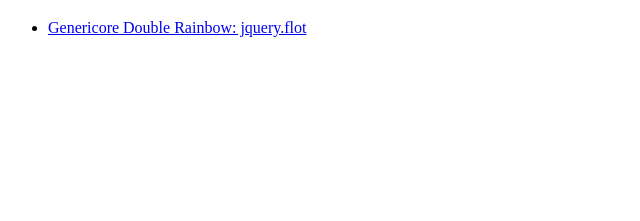
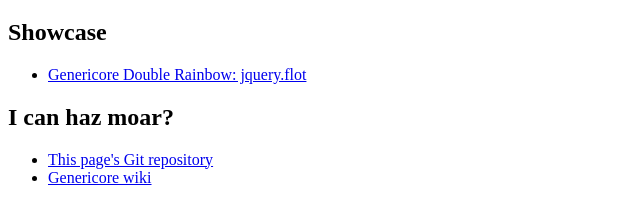
Before and after one commit to shackspace/genericore-double-rainbow, a plain HTML site: page index.html in a window 1280 px wide. Shown: the part 61-282 px from the top of the page, without its empty margins (0-640 px from the left). Drawn offline with Linux system fonts and the light colour scheme.

Commit message:
add links to repository and wiki

```diff
--- a/index.html
+++ b/index.html
@@ -2,6 +2,8 @@
 <title>Genericore Double Rainbow: index</title>
 
 <h1>Genericore Double Rainbow: index</h1>
+
+<h2>Showcase</h2>
 
 <ul>
   <li>
@@ -10,3 +12,18 @@
     </a>
   </li>
 </ul>
+
+<h2>I can haz moar?</h2>
+
+<ul>
+  <li>
+    <a href="https://github.com/shackspace/genericore-double-rainbow">
+      This page's Git repository
+    </a>
+  </li>
+  <li>
+    <a href="https://shackspace.de/wiki/doku.php?id=project:genericore">
+      Genericore wiki
+    </a>
+  </li>
+</ul>
```
Also changed, not shown: test-jquery.flot-1.html (+5 -7 lines), 1 other file.
